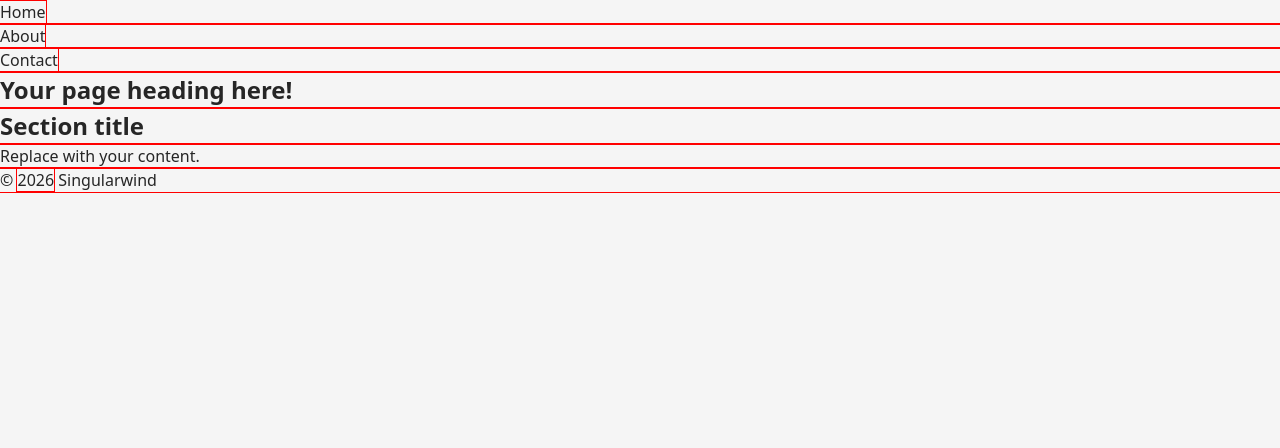
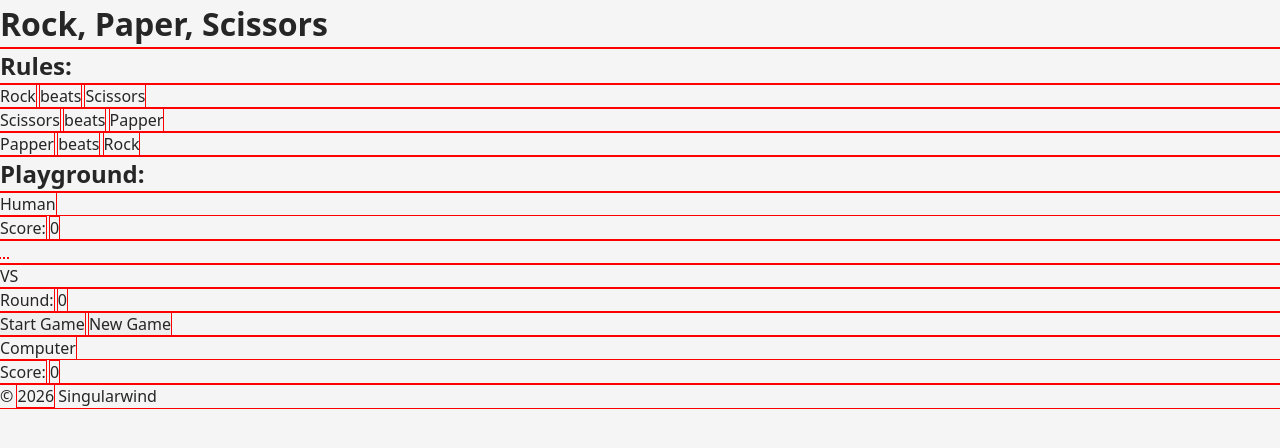
Before and after one commit to singularwind979/odin-rps, a website: page index.html in a window 1280 px wide. Drawn offline with Linux system fonts and the light colour scheme.

Commit message:
feat: build page markup for Rock Paper Scissors
- Replace the scaffold header, intro, and themed section with the rules list and playground layout.
- Add the rules section with `icon-rock`, `icon-paper`, `icon-scissors`, and `icon-greater-than` spans.
- Add the human, control, and computer panels with score outputs, move buttons, and start/reset actions.

Co-Authored-By: Claude Code <noreply@anthropic.com>

```diff
--- a/index.html
+++ b/index.html
@@ -28,32 +28,78 @@
 </head>
 
 <body>
-  <!-- Header: site identity and primary navigation -->
   <header>
-    <nav>
-      <ul class="nav">
-        <li><a>Home</a></li>
-        <li><a>About</a></li>
-        <li><a>Contact</a></li>
-      </ul>
-    </nav>
+    <h1 class="title">Rock, Paper, Scissors</h1>
   </header>
 
-  <!-- Main: the page's primary content landmark -->
   <main>
-    <!-- Intro: the single <h1> for the page lives here -->
-    <section>
-      <h1>Your page heading here!</h1>
+    <section id="rules">
+      <h2 class="title">Rules:</h2>
+      <ul>
+        <li>
+          <span class="icon-rock">Rock</span>
+          <span class="icon-greater-than">beats</span>
+          <span class="icon-scissors">Scissors</span>
+        </li>
+        <li>
+          <span class="icon-scissors">Scissors</span>
+          <span class="icon-greater-than">beats</span>
+          <span class="icon-paper">Papper</span>
+        </li>
+        <li>
+          <span class="icon-paper">Papper</span>
+          <span class="icon-greater-than">beats</span>
+          <span class="icon-rock">Rock</span>
+        </li>
+      </ul>
     </section>
 
-    <!-- A themed block. -->
-    <section>
-      <h2>Section title</h2>
-      <p>Replace with your content.</p>
+    <section id="playground">
+      <h2 class="title">Playground:</h2>
+      <div id="human">
+        <div class="profile">
+          <span class="icon-user">Human</span>
+          <div>
+            <label for="human-score">Score:</label>
+            <output id="human-score">0</output>
+          </div>
+        </div>
+        <div class="moves">
+          <button class="icon-rock" type="button" data-move="rock"></button>
+          <button class="icon-paper" type="button" data-move="paper"></button>
+          <button class="icon-scissors" type="button" data-move="scissors"></button>
+        </div>
+      </div>
+
+      <div id="control">
+        <div>VS</div>
+        <div>
+          <label for="round">Round:</label>
+          <output id="round">0</output>
+        </div>
+        <div class="actions">
+          <button id="start-btn" class="icon-start" type="button">Start Game</button>
+          <button id="reset-btn" class="icon-reset" type="button">New Game</button>
+        </div>
+      </div>
+
+      <div id="computer">
+        <div class="profile">
+          <span class="icon-pc">Computer</span>
+          <div>
+            <label for="computer-score">Score:</label>
+            <output id="computer-score">0</output>
+          </div>
+        </div>
+        <div class="moves">
+          <span class="icon-rock" data-move="rock"></span>
+          <span class="icon-paper" data-move="paper"></span>
+          <span class="icon-scissors" data-move="scissors"></span>
+        </div>
+      </div>
     </section>
   </main>
 
-  <!-- Footer: site-level information -->
   <footer>
     <p>&copy; <time datetime="2026">2026</time> Singularwind</p>
   </footer>
```
